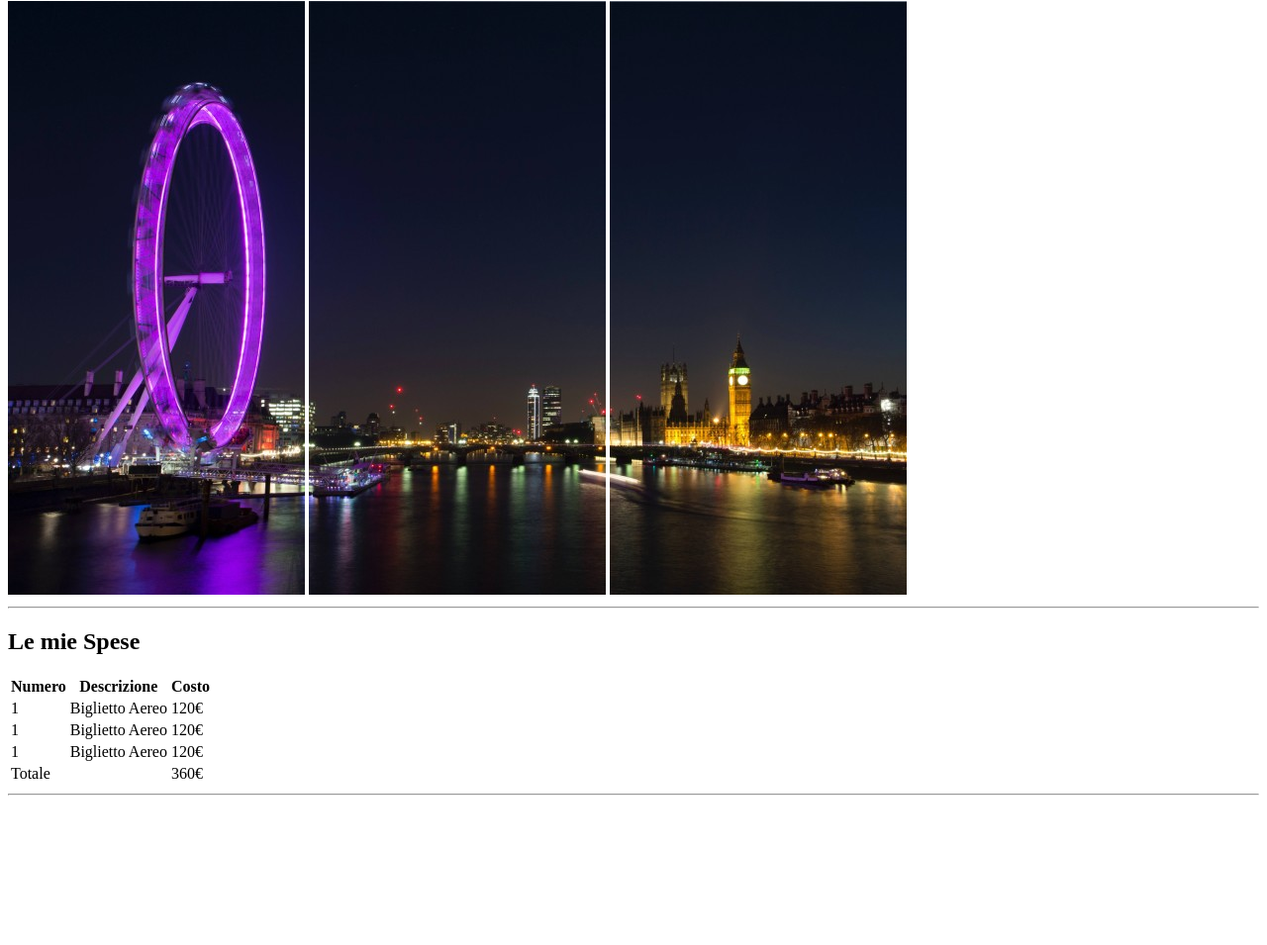
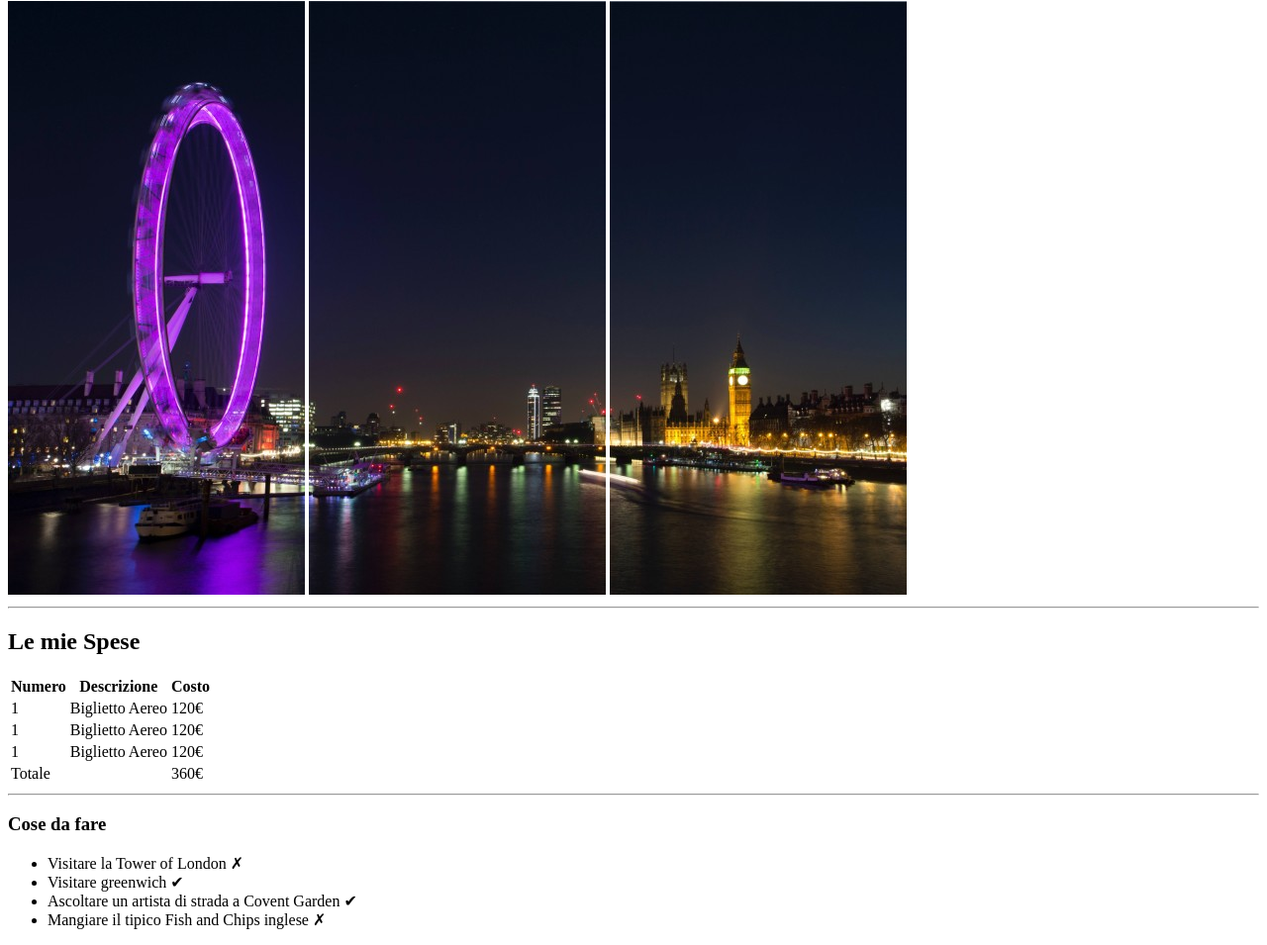
Before and after one commit to MargheritaMottana/html-london-trip, a plain HTML site: page index.html in a window 1280 px wide. Shown: the part 79-1034 px from the top of the page at 99% size. Before the commit the page ends 891 px from the top, so only its background shows below. Drawn offline with Linux system fonts and the light colour scheme.

Commit message:
Creazione prima lista

```diff
--- a/index.html
+++ b/index.html
@@ -23,7 +23,7 @@
     <hr>
 
     <main>
-        <!-- Tabella 1 -->
+        <!-- Tabella -->
         <section>
             <h2>Le mie Spese</h2>
             <table>
@@ -63,6 +63,17 @@
 
         <hr>
 
+        <!-- Lista 1 -->
+        <section>
+            <h3>Cose da fare</h3>
+            <ul>
+                <li> Visitare la Tower of London ✗ </li>
+                <li> Visitare greenwich ✔︎ </li>
+                <li> Ascoltare un artista di strada a Covent Garden ✔︎ </li>
+                <li> Mangiare il tipico Fish and Chips inglese ✗ </li>
+            </ul>
+        </section>
+
     </main>
 
 </body>
```
